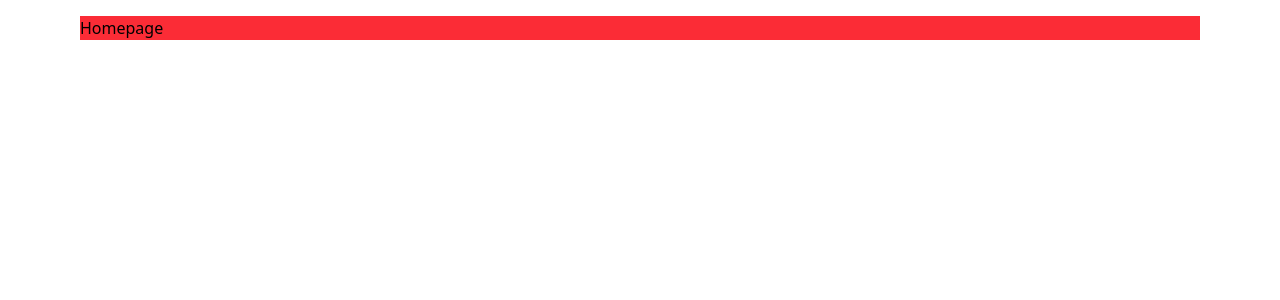
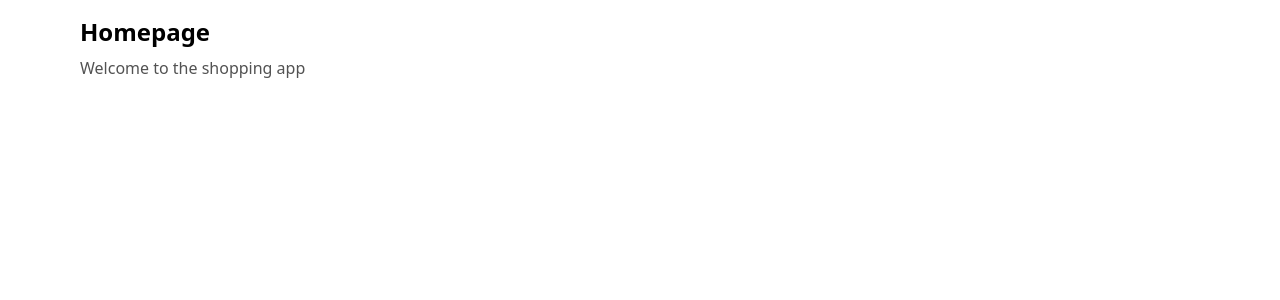
Before and after one commit to dbadalyan97/shopping-app, a Next.js app in the folder client/: page / in a window 1280 px wide. Shown: the top 300 px of the page. Built offline with nearby package versions, Linux system fonts and the light colour scheme.

Commit message:
feat: load home and metadata copy from the dictionary

```diff
--- a/client/src/app/layout.tsx
+++ b/client/src/app/layout.tsx
@@ -1,5 +1,8 @@
 import type { Metadata } from "next";
 import { Geist, Geist_Mono } from "next/font/google";
+
+import { getDictionary } from "@/i18n/get-dictionary";
+
 import "./globals.css";
 
 const geistSans = Geist({
@@ -12,10 +15,14 @@ const geistMono = Geist_Mono({
   subsets: ["latin"],
 });
 
-export const metadata: Metadata = {
-  title: "Create Next App",
-  description: "Generated by create next app",
-};
+export async function generateMetadata(): Promise<Metadata> {
+  const dictionary = await getDictionary();
+
+  return {
+    title: dictionary.meta.title,
+    description: dictionary.meta.description,
+  };
+}
 
 export default function RootLayout({
   children,
--- a/client/src/app/page.tsx
+++ b/client/src/app/page.tsx
@@ -1,3 +1,12 @@
-export default function Home() {
-  return <div className="bg-red-500">Homepage</div>;
+import { getDictionary } from "@/i18n/get-dictionary";
+
+export default async function Home() {
+  const dictionary = await getDictionary();
+
+  return (
+    <div>
+      <h1 className="text-2xl font-semibold">{dictionary.home.title}</h1>
+      <p className="mt-2 text-neutral-600">{dictionary.home.subtitle}</p>
+    </div>
+  );
 }
```
